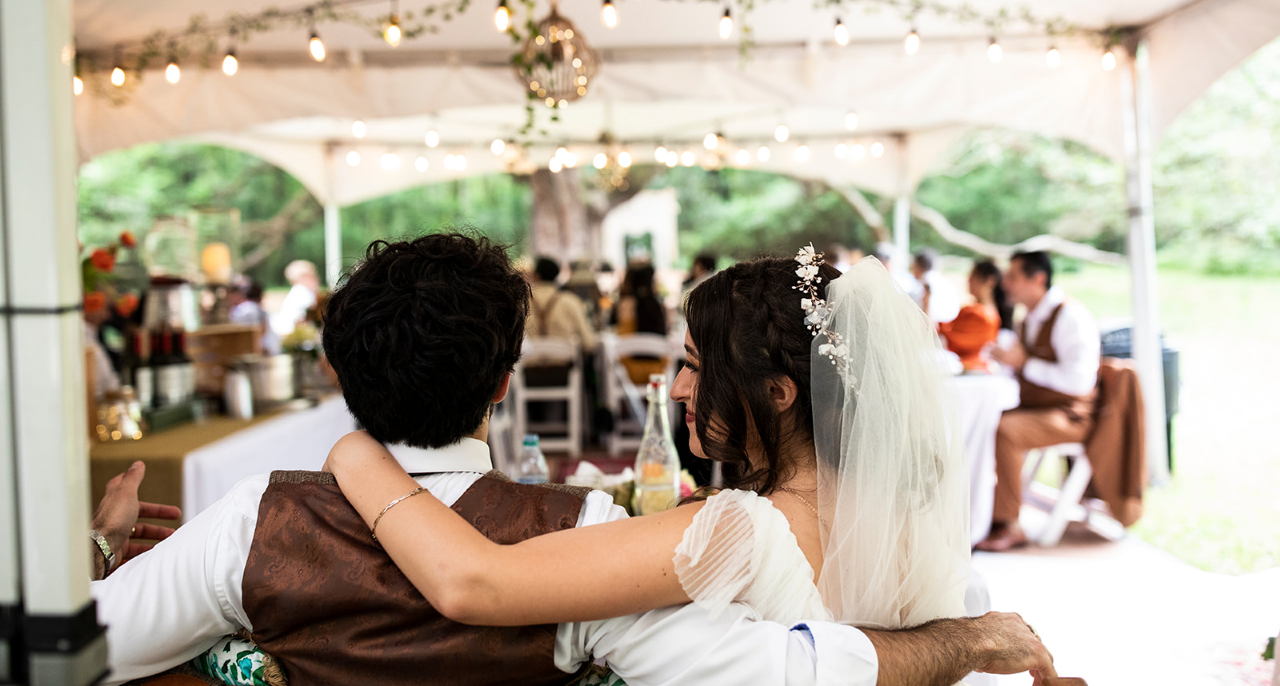
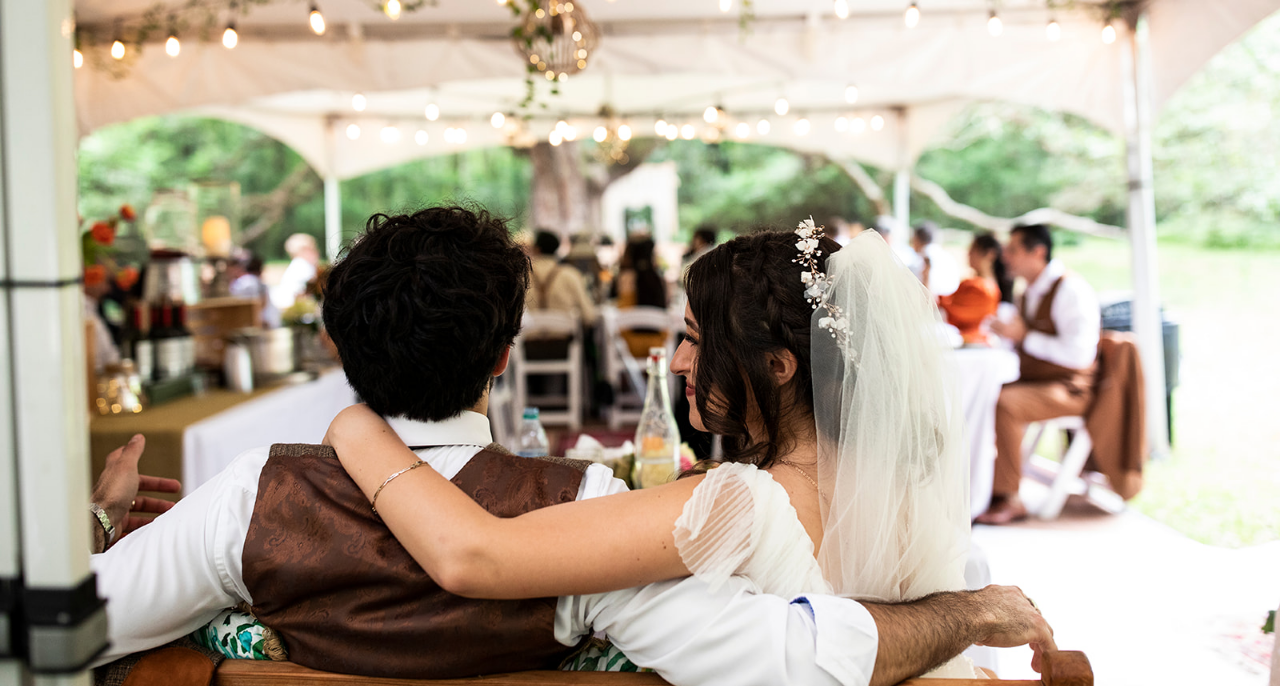
Before and after one commit to Darkskittlz/matiasSite, a website with bundled scripts: page index.html in a window 1280 px wide. Shown: the part 114-800 px from the top of the page. Built offline with nearby package versions, Linux system fonts and the light colour scheme; files whose address does not match are found by name.

Commit message:
background-size: cover

```diff
--- a/assets/css/glass.css
+++ b/assets/css/glass.css
@@ -11,8 +11,10 @@ body {
   background-color: #eae6f0;
   background-image: url("../../img/wedding1.jpg");
   background-size: cover;
-  height: 100%;
-  width: 100%;
+  background-position: center;
+  background-repeat: no-repeat;
+  background-size: cover;
+  position: relative;
 }
 
 a[href*="twitter.com/"] {
```
